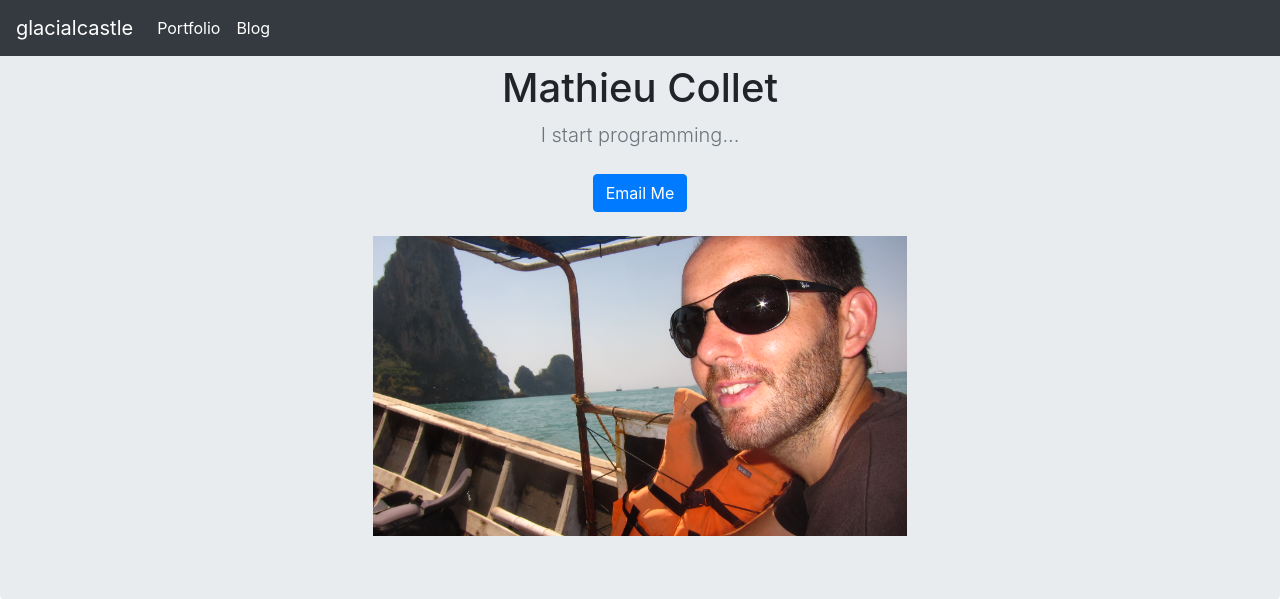
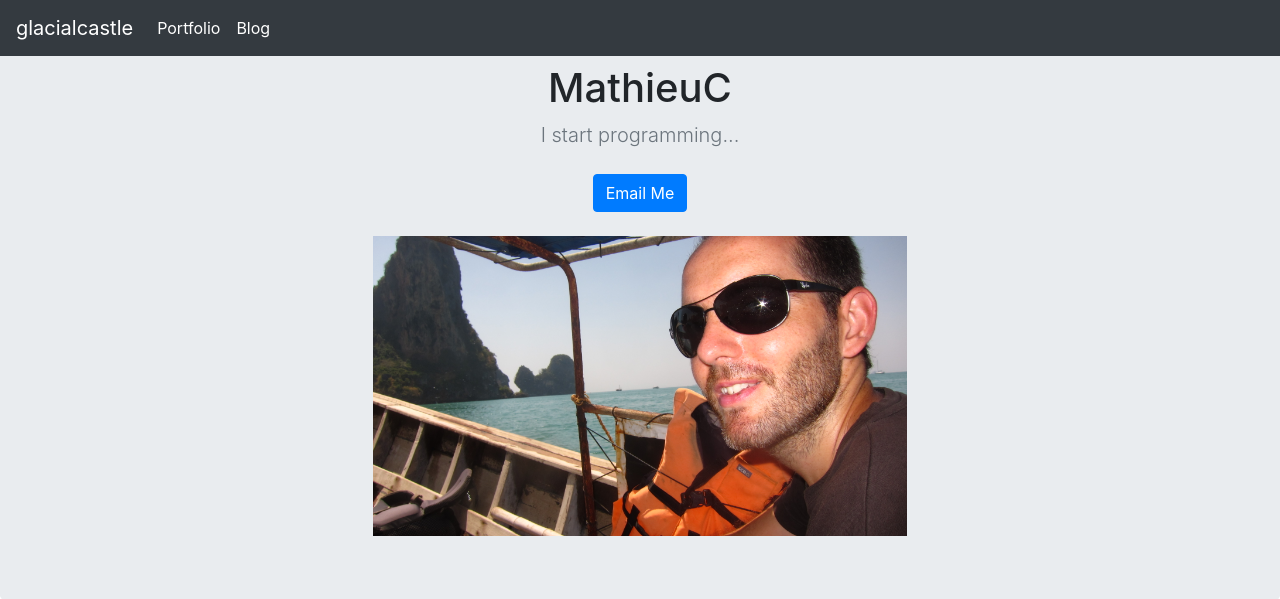
Before and after one commit to mathieuc22/glacialcastle, a Django app: page /blog/ in a window 1280 px wide. Shown: the top 599 px of the page. Run offline with Django 3.2, Linux system fonts and the light colour scheme; data that the repository does not hold is empty; parts of the project's set-up code (start-up, migrations or seed data) failed here and were passed over; some libraries are stand-ins or nearby versions.

Commit message:
change title

```diff
--- a/app/templates/base.html
+++ b/app/templates/base.html
@@ -42,7 +42,7 @@
 
       <section class="jumbotron text-center">
         <div class="container">
-          <h1 class="jumbotron-heading">Mathieu Collet</h1>
+          <h1 class="jumbotron-heading">MathieuC</h1>
           <p class="lead text-muted">I start programming...</p>
           <p>
             <a href="mailto:mathieu.collet@gmail.com" class="btn btn-primary my-2">Email Me</a>
```
